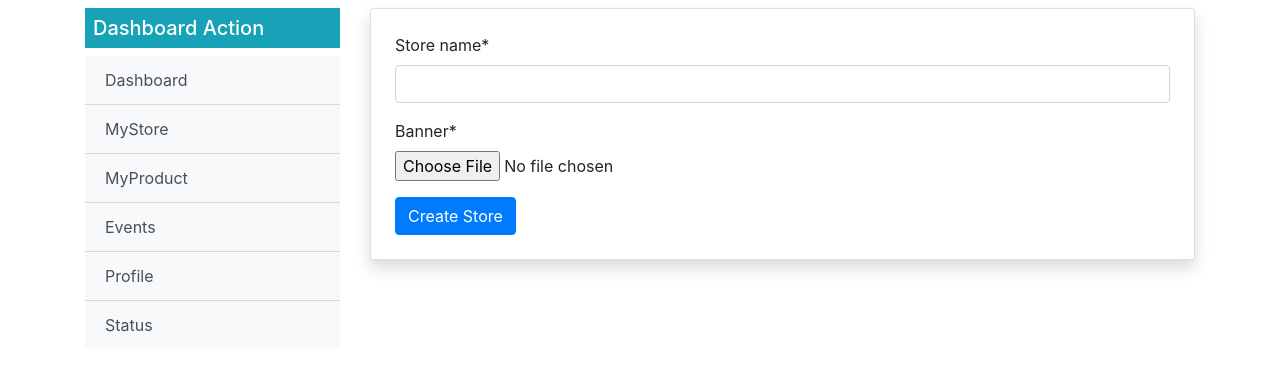
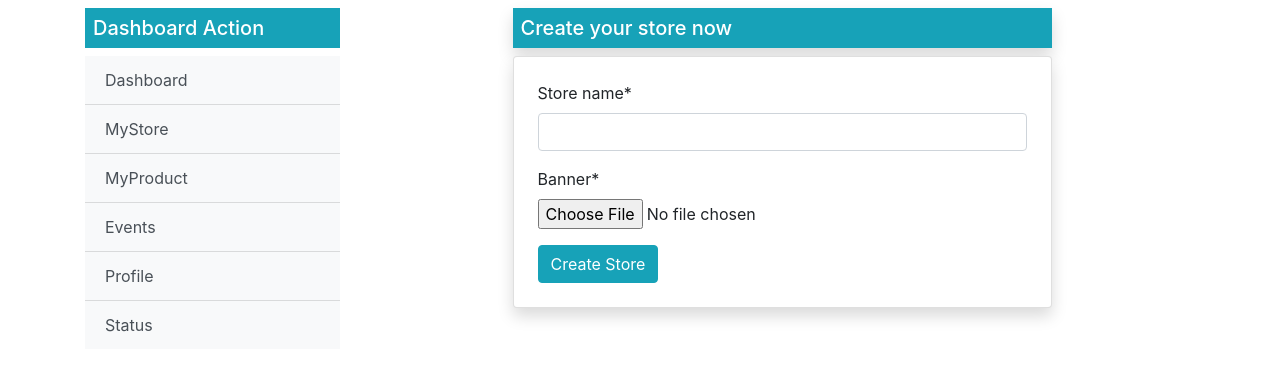
Before and after one commit to MahmudulHassan5809/digitalMarketingEcommerce, a Django app: template templates/store/store.html in a window 1280 px wide. Shown: the part 196-567 px from the top of the page. Run offline with Django 3.2, Linux system fonts and the light colour scheme; the template is opened without the code that fills it: values that come from a table or form of the project are taken from there, others are empty; some libraries are stand-ins or nearby versions.

Commit message:
Store Edit Completed

```diff
--- a/templates/store/edit_store.html
+++ b/templates/store/edit_store.html
@@ -1,7 +1,5 @@
 {% extends 'dash_base.html' %}
 {% load static %}
-
-
 {% load crispy_forms_tags %}
 
 {% block title %}
@@ -13,7 +11,7 @@
 		{% include 'partials/_alert.html' %}
 
 		<div class="card shadow mt-2 p-4">
-			<img src="{{store_banner.url}}" alt="">
+			<img src="{{store_banner.url}}" class="img-fluid">
 			<form method="post" action="{% url 'store:store_view' %}" novalidate enctype="multipart/form-data">
 		    {% csrf_token %}
 		    {{ store_form|crispy }}
@@ -21,4 +19,6 @@
 		  </form>
 		</div>
 
+
+
 {% endblock dashcontent %}
--- a/templates/store/store.html
+++ b/templates/store/store.html
@@ -1,7 +1,5 @@
 {% extends 'dash_base.html' %}
 {% load static %}
-
-
 {% load crispy_forms_tags %}
 
 {% block title %}
@@ -10,21 +8,38 @@
 
 
 {% block dashcontent %}
-{% include 'partials/_alert.html' %}
-	{% if store_form %}
+	{% if not edit_store %}
+	    <div class="row">
+		<div class="col-md-8 mx-auto">
+		<h5 class="bg-info p-2 text-white mt-2 shadow">Create your store now</h5>
 		<div class="card shadow mt-2 p-4">
 			<form method="post" action="{% url 'store:store_view' %}" novalidate enctype="multipart/form-data">
 		    {% csrf_token %}
 		    {{ store_form|crispy }}
-		    <button type="submit" class="btn btn-primary">Create Store</button>
+		    <button type="submit" class="btn btn-info">Create Store</button>
 		  </form>
+		</div></div>
 		</div>
 	{% else %}
-	<div class="card shadow mt-2 p-4">
-		<p class="text-center lead text-dark">
-			You Have Already A Store .Please Add Product To Your Store
-			<a href="{% url 'store:edit_store' store.id %}" class="form-control btn btn-sm btn-info mt-2">Edit Youe Store</a>
-		</p>
-	</div>
+		<div class="row">
+				<div class="col-md-8">
+					<h4 class="bg-info text-white p-2 mt-2">Store Info</h4>
+          			{% include 'partials/_alert.html' %}
+					<div class="card shadow p-3">
+						<form method="post" action="{% url 'store:edit_store' store.id %}" novalidate enctype="multipart/form-data">
+						{% csrf_token %}
+						{{ store_form|crispy }}
+						<button type="submit" class="btn btn-info">Update Store</button>
+					</form>
+					</div>
+				</div>
+				<div class="col-md-4">
+					<h4 class="bg-info text-white p-2 mt-2">Store Banner</h4>
+					<div class="card shadow  pt-0">
+						<img src="{{store.banner.url}}" alt="" class="img-fluid mx-auto" >
+
+					</div>
+				</div>
+			</div>
 	{% endif %}
 {% endblock dashcontent %}
```
Also changed, not shown: store/views.py (+70 -64 lines), media/store/416x416.jpg (added), media/store/416x416_gaysKTp.jpg (added), media/store/416x416_k0BhXRm.jpg (added), media/store/IMG_2206.jpg (added).
